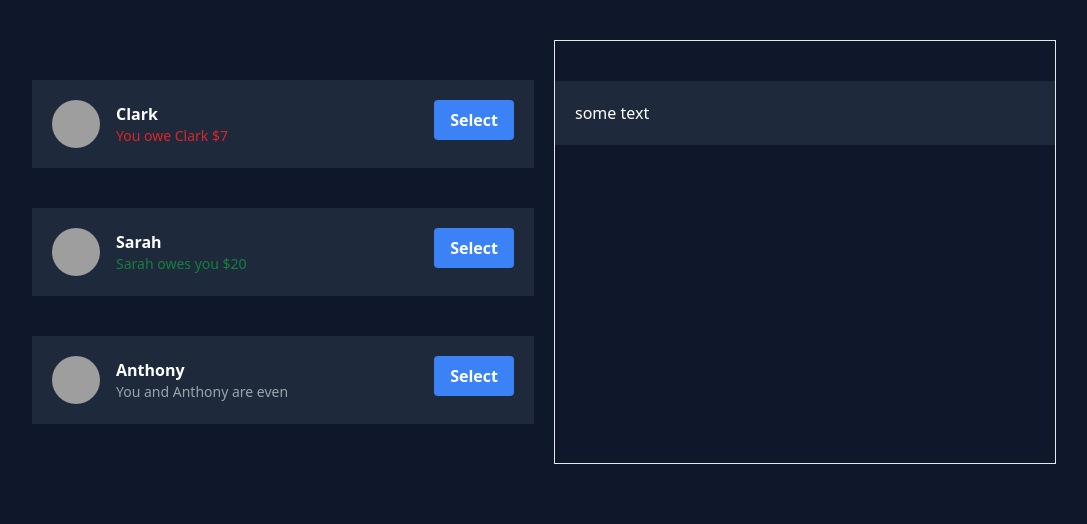
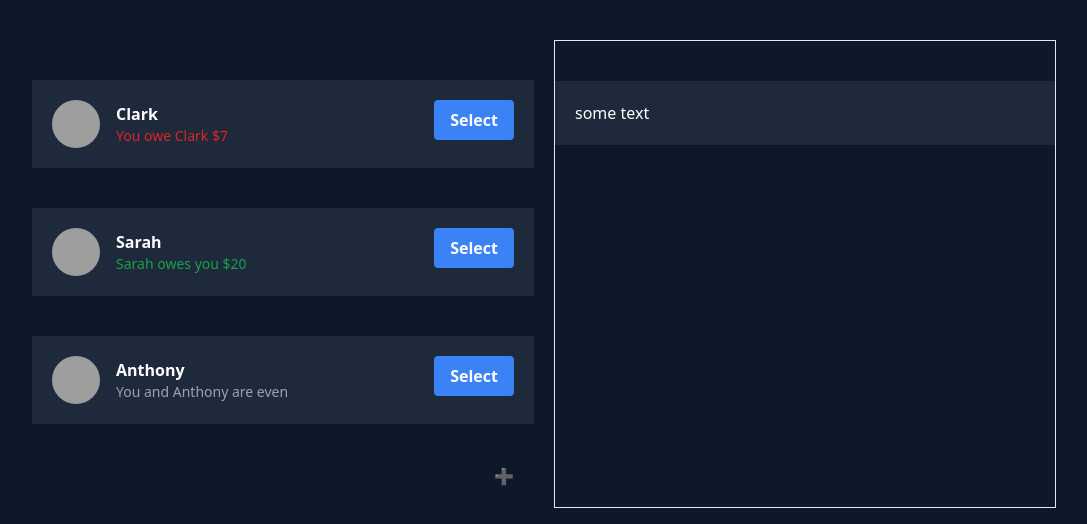
Before and after one commit to b1621/Eat-N-Split, a React (Vite) app: page / in a window 1280 px wide. Shown: the top 524 px of the page, without its empty margins (96-1183 px from the left). Built offline with nearby package versions, Linux system fonts and the light colour scheme; grey boxes are pictures that could not be loaded.

Commit message:
add friend to list functionality works

```diff
--- a/src/App.jsx
+++ b/src/App.jsx
@@ -1,3 +1,4 @@
+import { useState } from "react";
 import FriendsList from "./components/FriendsList";
 
 function App() {
@@ -24,9 +25,10 @@ function App() {
       balance: 0,
     },
   ];
+  const [friends, setFriends] = useState(initialFriends);
   return (
     <>
-      <div className='absolute w-screen bg-slate-900 text-white h-screen'>
+      <div className='absolute w-screen bg-slate-900 text-white min-h-screen'>
         <div className=' w-[80%] mx-auto'>
           {/* <div className=' bg-slate-800 p-5 m-10'>
             <p>Name</p>
@@ -38,7 +40,7 @@ function App() {
 
           <div className='grid grid-cols-1 lg:grid-cols-2 gap-5  my-10'>
             <div className=''>
-              <FriendsList initialFriends={initialFriends} />
+              <FriendsList friends={friends} setFriends={setFriends} />
             </div>
             <div className=' border px-10 lg:px-0'>
               <div className=' bg-slate-800 p-5 my-10'>some text</div>
--- /dev/null
+++ b/src/components/AddFriend.jsx
@@ -0,0 +1,50 @@
+import { useState } from "react";
+
+const AddFriend = ({ friends, setFriends, setOpenAddFriend }) => {
+  const [friendName, setFriendName] = useState("");
+  const [friendImage, setFriendImage] = useState(
+    "https://cdn-icons-png.flaticon.com/512/145/145843.png?w=740&t=st=1688991122~exp=1688991722~hmac=b7f96d4e0eea19d92d88b36db4afd493cc2bacc1b8ded5fa5521d323d0eb7485"
+  );
+  const handleSubmit = (e) => {
+    e.preventDefault();
+    setFriends([
+      ...friends,
+      { name: friendName, image: friendImage, balance: 0 },
+    ]);
+    setOpenAddFriend(false);
+  };
+  return (
+    <div className=' bg-gray-800 bg-cyan-900 bg-sky-950 bg-slate-800 px-10 py-5'>
+      <form onSubmit={handleSubmit}>
+        <div className=' grid grid-cols-3 px-3 py-5'>
+          <span> 🙍‍♂️🙍‍♀️ Friend Name</span>
+          <input
+            className='border outline-none bg-slate-300 text-black px-5 py-1 col-span-2'
+            value={friendName}
+            onChange={(e) => setFriendName(e.target.value)}
+            type='text'
+          />
+        </div>
+        <div className=' grid grid-cols-3 px-3 py-5'>
+          <span className=''> 📷 Image Url</span>
+          <input
+            type='text'
+            value={friendImage}
+            onChange={(e) => setFriendImage(e.target.value)}
+            className=' border outline-none col-span-2 bg-slate-300 text-black px-5 py-1'
+          />
+        </div>
+        <div className='flex justify-end'>
+          <button
+            type='submit'
+            className='bg-blue-500 hover:bg-blue-700  font-bold py-2 px-6 rounded '
+          >
+            Add
+          </button>
+        </div>
+      </form>
+    </div>
+  );
+};
+
+export default AddFriend;
--- a/src/components/FriendCard.jsx
+++ b/src/components/FriendCard.jsx
@@ -14,17 +14,17 @@ const FriendCard = ({ friend }) => {
             <p className='text-white font-bold'>{friend.name}</p>
             {friend.balance < 0 && (
               <p className=' text-red-600 text-sm'>
-                You owe {friend.name} ${Math.abs(friend.balance)}{" "}
+                You owe {friend.name} ${Math.abs(friend.balance)}
               </p>
             )}
             {friend.balance > 0 && (
-              <p className=' text-green-700 text-sm'>
-                {friend.name} owes you ${Math.abs(friend.balance)}{" "}
+              <p className=' text-green-600 text-sm'>
+                {friend.name} owes you ${Math.abs(friend.balance)}
               </p>
             )}
             {friend.balance === 0 && (
               <p className=' text-gray-400 text-sm'>
-                You and {friend.name} are even{" "}
+                You and {friend.name} are even
               </p>
             )}
             {/* <p className="text-gray-300">{friend.profile}</p> */}
--- a/src/components/FriendsList.jsx
+++ b/src/components/FriendsList.jsx
@@ -1,13 +1,31 @@
+import { useState } from "react";
+import AddFriend from "./AddFriend";
 import FriendCard from "./FriendCard";
 
-const FriendsList = ({ initialFriends }) => {
+const FriendsList = ({ friends, setFriends }) => {
   //   console.log(initialFriends);
+  const [openAddFriend, setOpenAddFriend] = useState(false);
   return (
     <div className=' '>
-      {initialFriends.map((friend) => (
+      {friends.map((friend) => (
         <FriendCard key={friend.id} friend={friend} />
       ))}
-      {/* // <FriendCard key={friend.id} friend={friend} /> */}
+      <div className=' flex  justify-end my-5'>
+        <button
+          onClick={() => setOpenAddFriend(!openAddFriend)}
+          className=' px-5'
+          // className='bg-blue-500 hover:bg-blue-700  font-bold py-2 px-4 rounded '
+        >
+          {openAddFriend ? <p className=' text-black'>❌</p> : "➕"}
+        </button>
+      </div>
+      {openAddFriend && (
+        <AddFriend
+          friends={friends}
+          setFriends={setFriends}
+          setOpenAddFriend={setOpenAddFriend}
+        />
+      )}
     </div>
   );
 };
```
